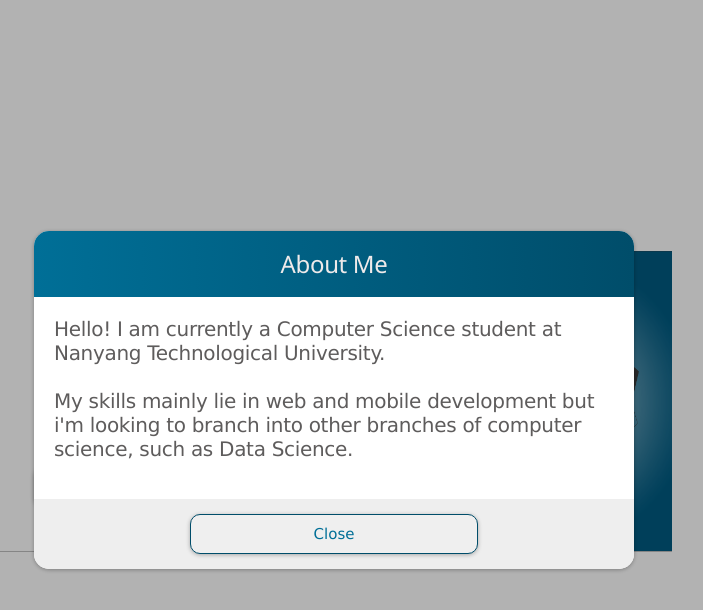
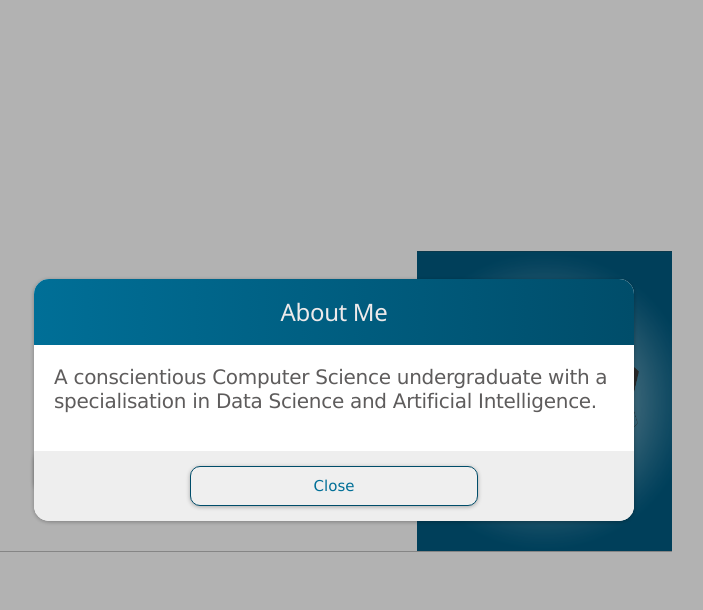
Before and after one commit to nailahgucon/nailahgucon.github.io, a plain HTML site: page index.html in a window 1280 px wide. Both pictures are taken after a click on the link "About Me". Shown: the whole page, without its empty margins (306-1009 px from the left). Drawn offline with nearby package versions, Linux system fonts and the light colour scheme.

Commit message:
Update index.html

```diff
--- a/index.html
+++ b/index.html
@@ -29,7 +29,9 @@
 							<article id="home" class="panel intro">
 								<header>
 									<h1 data-text="< Nailah Gucon />">< Nailah Gucon /></h1>
-									<p class="w3-animate-left">Software Engineer. Data Scientist.</p>
+									<div class="input-wrapper">
+									<p class="w3-animate-left placeholder"></p>
+									</div>
 									<p class="w3-animate-left">Computer Science Undergraduate <br> at NTU Singapore.</p>
 									<br>
 									<a class="tags w3-animate-left" id="aboutMeBtn">About Me</a>
@@ -40,15 +42,11 @@
 											</div>
 											<div class="modal-body">
 												<p>
-												Hello! I am currently a Computer Science student at Nanyang Technological University. <br><br>
-												My skills mainly lie in web and mobile development but i'm looking to branch into other branches of computer science,
-												such as Data Science.
+												A conscientious Computer Science undergraduate with a specialisation in Data Science and Artificial Intelligence.
 												</p>
 												<br>
 												<!-- <p>
-												I aspire to incorporate better design and usability into web and software development.
-												My main goal is to be at the forefront of breaking trends and new technology, creating beautiful
-												and easy-to-use web/software applications.
+												My main goal is to be at the forefront of breaking trends and new technology, using data-driven decision-making to help make better products that people love.
 												</p> -->
 											</div>
 											<div class="modal-footer">
```
